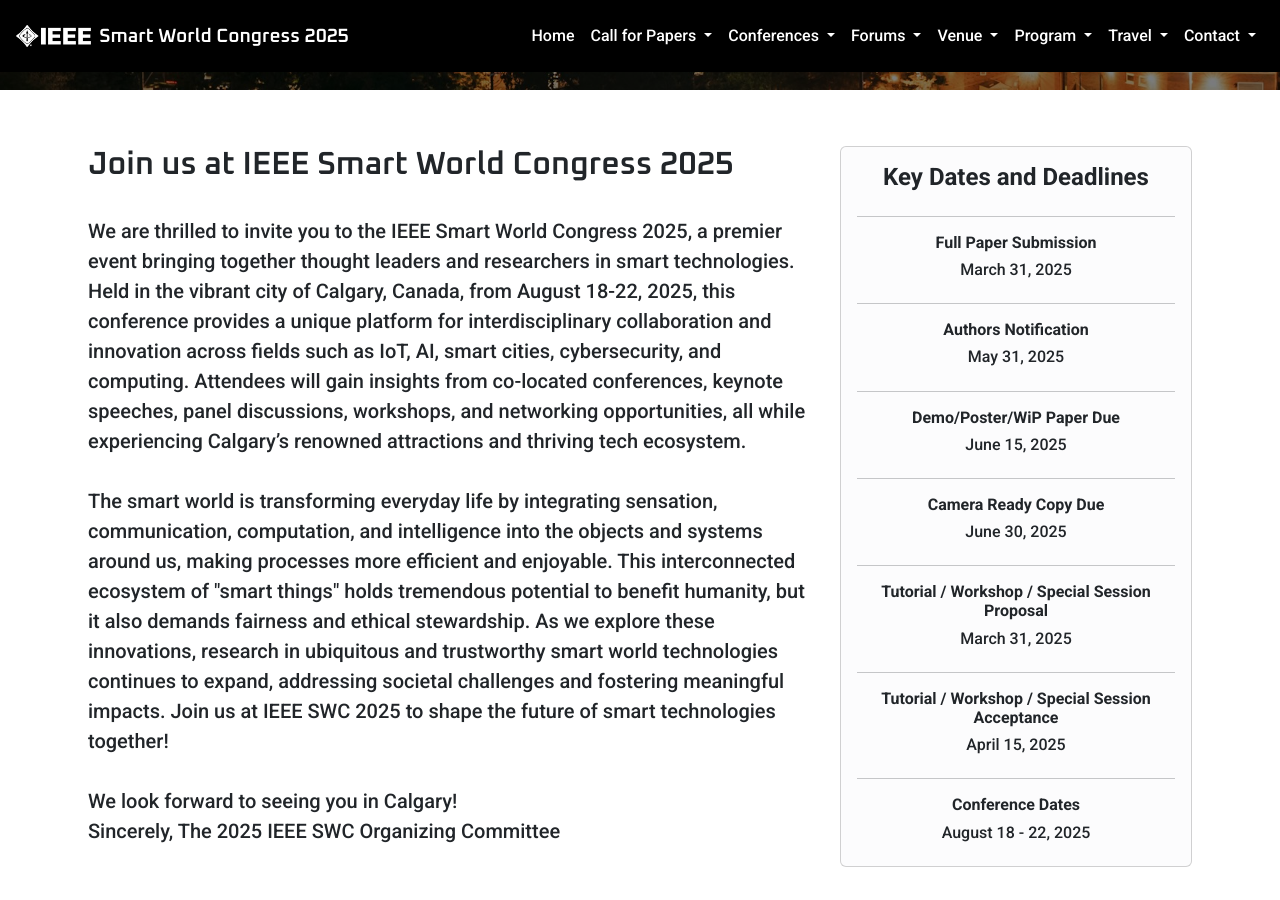
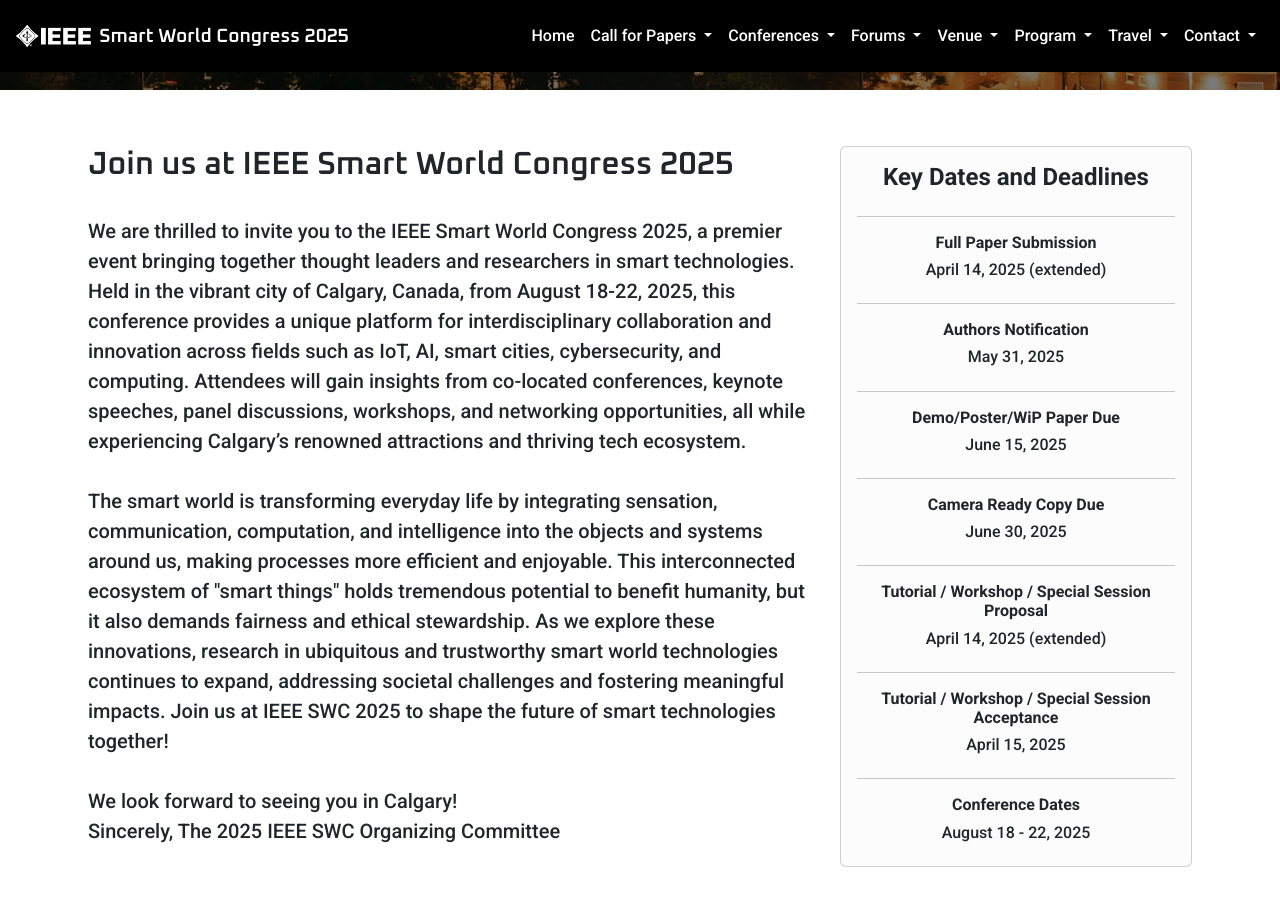
Before and after one commit to IEEE-SWC-2025/IEEE-SWC-2025.github.io, a Jekyll site: the page built from index.html, in a window 1280 px wide and 900 px high, scrolled down 720 px. Built offline with Jekyll 4.4.1, drawn with Linux system fonts in a browser that asks for light colours.

Commit message:
Update index.html

```diff
--- a/index.html
+++ b/index.html
@@ -73,7 +73,7 @@
           <h4 class="fw-bold">Key Dates and Deadlines</h4>
           <hr class="w-100" />
           <h5 class="fs-6 fw-bold text-center">Full Paper Submission</h5>
-          <h6 class="">March 31, 2025</h6>
+          <h6 class=""> April 14, 2025 (extended) </h6>
           <hr class="w-100" />
           <h5 class="fs-6 fw-bold text-center">Authors Notification</h5>
           <h6 class="">May 31, 2025</h6>
@@ -87,7 +87,7 @@
           <h5 class="fs-6 fw-bold text-center">
             Tutorial / Workshop / Special Session Proposal
           </h5>
-          <h6 class="">March 31, 2025</h6>
+          <h6 class=""> April 14, 2025 (extended)</h6>
           <hr class="w-100" />
           <h5 class="fs-6 fw-bold text-center">
             Tutorial / Workshop / Special Session Acceptance
```
